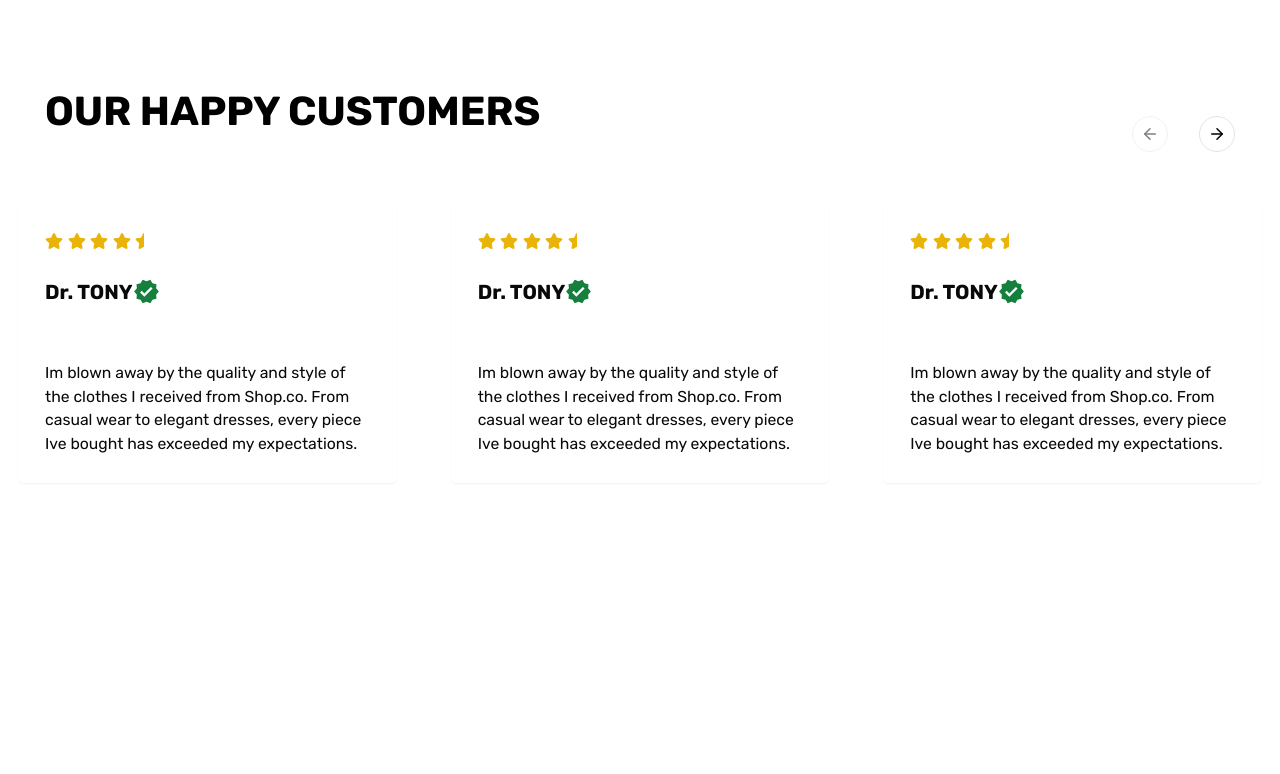
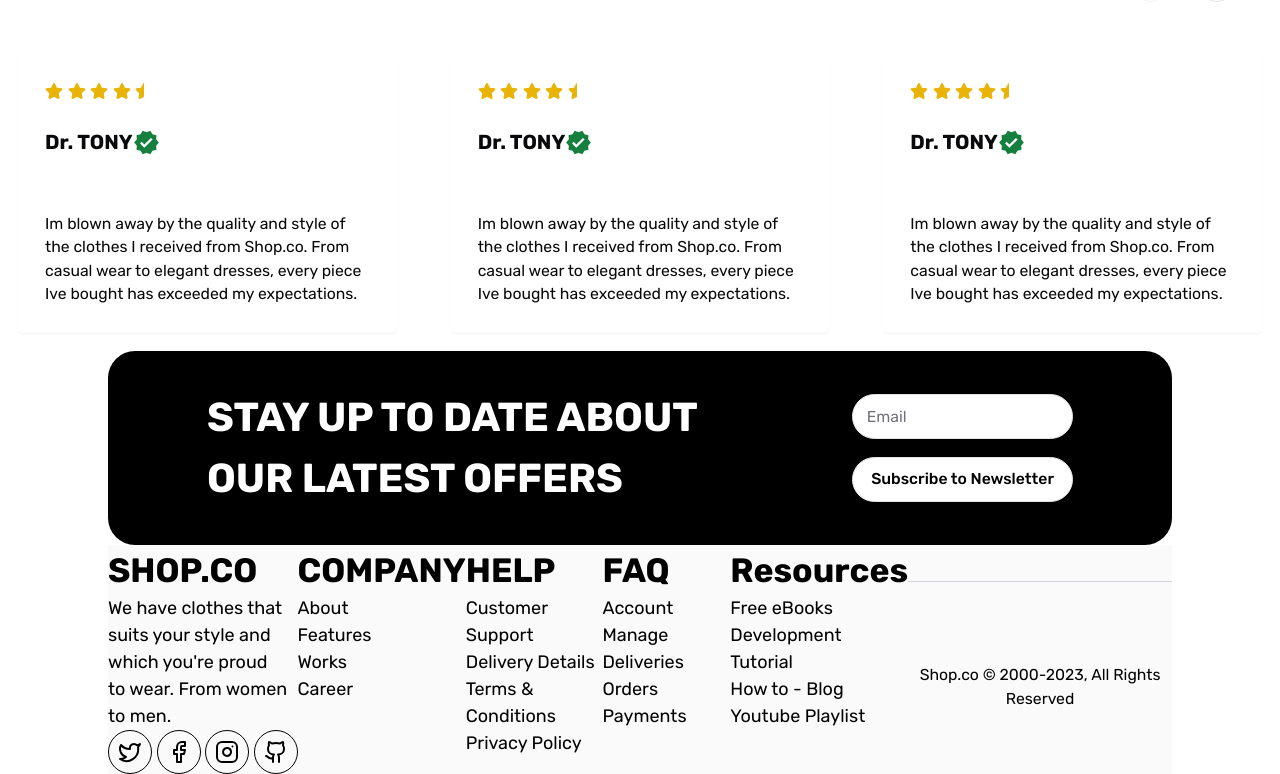
Before and after one commit to Peter3Khalil/fashion-ecommerce, a Next.js app: page / in a window 1280 px wide. Shown: the part 2792-3566 px from the top of the page. Before the commit the page ends 3293 px from the top, so only its background shows below. Built offline with nearby package versions, Linux system fonts and the light colour scheme.

Commit message:
✅ Footer Added

```diff
--- a/src/app/page.tsx
+++ b/src/app/page.tsx
@@ -1,6 +1,8 @@
 'use client';
+import Footer from '@/components/footer';
 import Header from '@/components/header';
 import { MdVerified, StarIcon } from '@/components/shared/icons';
+import Stars from '@/components/stars';
 import { Button } from '@/components/ui/button';
 import {
   Card,
@@ -16,7 +18,6 @@
   CarouselNext,
   CarouselPrevious,
 } from '@/components/ui/carousel';
-import Stars from '@/components/ui/stars';
 import Image from 'next/image';
 
 const Home = () => {
@@ -66,9 +67,12 @@
           <center>
             <h1 className="mb-14 mt-48 text-5xl font-bold">NEW ARRIVALS</h1>
           </center>
-          <div className="flex grid-cols-2 gap-5 overflow-x-auto max-md:w-full md:grid-cols-4">
+          <div className="flex w-full gap-5 overflow-x-auto px-4 max-lg:pl-4 lg:grid lg:grid-cols-4 lg:px-[100px]">
             {Array.from({ length: 4 }).map((d, f) => (
-              <Card key={f} className="min-w-[250px]">
+              <Card
+                key={f}
+                className="min-w-[250px] max-lg:flex-shrink-0 lg:w-auto"
+              >
                 <CardHeader>
                   <CardTitle className="flex">
                     <Image
@@ -82,7 +86,6 @@
                 </CardHeader>
                 <CardContent>
                   <div className="text-xl font-bold">Product name</div>
-                  {/* product name */}
                 </CardContent>
                 <CardFooter>
                   <div>
@@ -110,9 +113,12 @@
           <center>
             <h1 className="text-5xl font-bold">TOP SELLINGS</h1>
           </center>
-          <div className="flex grid-cols-2 gap-5 overflow-x-auto max-md:w-full md:grid-cols-4">
+          <div className="flex w-full gap-5 overflow-x-auto px-4 max-lg:pl-4 lg:grid lg:grid-cols-4 lg:px-[100px]">
             {Array.from({ length: 4 }).map((d, f) => (
-              <Card key={f} className="min-w-[250px]">
+              <Card
+                key={f}
+                className="min-w-[250px] max-lg:flex-shrink-0 lg:w-auto"
+              >
                 <CardHeader>
                   <CardTitle className="flex">
                     <Image
@@ -126,7 +132,6 @@
                 </CardHeader>
                 <CardContent>
                   <div className="text-xl font-bold">Product name</div>
-                  {/* product name */}
                 </CardContent>
                 <CardFooter>
                   <div>
@@ -140,6 +145,7 @@
               </Card>
             ))}
           </div>
+
           <Button
             type="button"
             variant={'outline'}
@@ -184,7 +190,9 @@
         </Carousel>
       </main>
 
-      <footer></footer>
+      <footer>
+        <Footer />
+      </footer>
     </div>
   );
 };
--- /dev/null
+++ b/src/components/footer.tsx
@@ -0,0 +1,170 @@
+import {
+  Facebook,
+  Github,
+  Instagram,
+  Twitter,
+} from '@/components/shared/icons';
+import { Button } from '@/components/ui/button';
+import { Input } from '@/components/ui/input';
+import Link from 'next/link';
+import React from 'react';
+
+let Footer = React.forwardRef<
+  HTMLDivElement,
+  React.HTMLAttributes<HTMLDivElement>
+>(() => {
+  return (
+    <center>
+      <div className="relative max-md:px-4 md:px-12 lg:px-24">
+        <div className="w-full">
+          <div className="flex items-center justify-center rounded-3xl bg-black py-8 max-md:flex-wrap max-md:gap-8 lg:px-10">
+            <div className="w-full px-4 text-start font-bold text-white max-md:px-4 max-md:text-2xl lg:px-12 lg:text-4xl">
+              STAY UP TO DATE ABOUT OUR LATEST OFFERS
+            </div>
+            <div className="flex w-full flex-col gap-4 px-12 max-md:items-center max-md:px-4 lg:w-auto">
+              <Input
+                type="email"
+                placeholder="Email"
+                className="w-full rounded-3xl max-md:w-full"
+              />
+              <Button
+                variant={'outline'}
+                className="w-full rounded-3xl bg-white text-center max-md:w-full"
+              >
+                Subscribe to Newsletter
+              </Button>
+            </div>
+          </div>
+        </div>
+
+        <div className="flex justify-between bg-primary-foreground max-lg:flex-wrap">
+          <div className="text-start">
+            <div className="text-3xl font-bold text-black">SHOP.CO</div>
+            <div className="md:max-w-full lg:w-40">
+              We have clothes that suits your style and which you're proud to
+              wear. From women to men.
+            </div>
+            <div className="flex gap-1">
+              <Link href={'#'} className="rounded-full border border-black p-2">
+                <Twitter />
+              </Link>
+              <Link href={'#'} className="rounded-full border border-black p-2">
+                <Facebook />
+              </Link>
+              <Link href={'#'} className="rounded-full border border-black p-2">
+                <Instagram />
+              </Link>
+              <Link href={'#'} className="rounded-full border border-black p-2">
+                <Github />
+              </Link>
+            </div>
+          </div>
+          <div className="text-start">
+            <div className="text-3xl font-bold text-black">COMPANY</div>
+            <Link href={'#'}>
+              <div className="text-base font-normal bg-blend-darken">About</div>
+            </Link>
+            <Link href={'#'}>
+              <div className="text-base font-normal bg-blend-darken">
+                Features
+              </div>
+            </Link>
+            <Link href={'#'}>
+              <div className="text-base font-normal bg-blend-darken">Works</div>
+            </Link>
+            <Link href={'#'}>
+              <div className="text-base font-normal bg-blend-darken">
+                Career
+              </div>
+            </Link>
+          </div>
+          <div className="text-start">
+            <div className="text-3xl font-bold text-black">HELP</div>
+
+            <Link href={'#'}>
+              <div className="text-base font-normal bg-blend-darken">
+                Customer Support
+              </div>
+            </Link>
+            <Link href={'#'}>
+              <div className="text-base font-normal bg-blend-darken">
+                Delivery Details
+              </div>
+            </Link>
+            <Link href={'#'}>
+              <div className="text-base font-normal bg-blend-darken">
+                Terms & Conditions
+              </div>
+            </Link>
+            <Link href={'#'}>
+              <div className="text-base font-normal bg-blend-darken">
+                Privacy Policy
+              </div>
+            </Link>
+          </div>
+          <div className="text-start">
+            <div className="text-3xl font-bold text-black">FAQ</div>
+
+            <Link href={'#'}>
+              <div className="text-base font-normal bg-blend-darken">
+                Account
+              </div>
+            </Link>
+            <Link href={'#'}>
+              <div className="text-base font-normal bg-blend-darken">
+                Manage Deliveries
+              </div>
+            </Link>
+            <Link href={'#'}>
+              <div className="text-base font-normal bg-blend-darken">
+                Orders
+              </div>
+            </Link>
+            <Link href={'#'}>
+              <div className="text-base font-normal bg-blend-darken">
+                Payments
+              </div>
+            </Link>
+          </div>
+          <div className="text-start">
+            <div className="text-3xl font-bold text-black">Resources</div>
+            <Link href={'#'}>
+              <div className="text-base font-normal bg-blend-darken">
+                Free eBooks
+              </div>
+            </Link>
+            <Link href={'#'}>
+              <div className="text-base font-normal bg-blend-darken">
+                Development Tutorial
+              </div>
+            </Link>
+            <Link href={'#'}>
+              <div className="text-base font-normal bg-blend-darken">
+                How to - Blog
+              </div>
+            </Link>
+            <Link href={'#'}>
+              <div className="text-base font-normal bg-blend-darken">
+                Youtube Playlist
+              </div>
+            </Link>
+          </div>
+          <div className="mt-8 flex items-center justify-between border-t border-gray-300 pt-4 text-sm">
+            <div>Shop.co © 2000-2023, All Rights Reserved</div>
+            <div className="flex space-x-4">
+              {/* <img src="/visa.svg" alt="Visa" className="h-6" />
+              <img src="/paypal.svg" alt="PayPal" className="h-6" />
+              <img src="/mastercard.svg" alt="MasterCard" className="h-6" />
+              <img src="/apple-pay.svg" alt="Apple Pay" className="h-6" />
+              <img src="/google-pay.svg" alt="Google Pay" className="h-6" /> */}
+            </div>
+          </div>
+        </div>
+      </div>
+    </center>
+  );
+});
+
+Footer.displayName = 'Footer';
+
+export default Footer;
--- a/src/components/shared/icons.ts
+++ b/src/components/shared/icons.ts
@@ -1,4 +1,7 @@
 export {
+  Facebook,
+  Github,
+  Instagram,
   LucideStars,
   Menu as MenuIcon,
   Search as SearchIcon,
@@ -7,6 +10,7 @@
   StarHalf,
   StarIcon,
   StarOff,
+  Twitter,
   CircleUser as UserIcon,
 } from 'lucide-react';
 export { FaRegStar, FaStar, FaStarHalf } from 'react-icons/fa';
```
Also changed, not shown: src/components/stars.tsx (renamed from src/components/ui/stars.tsx).
